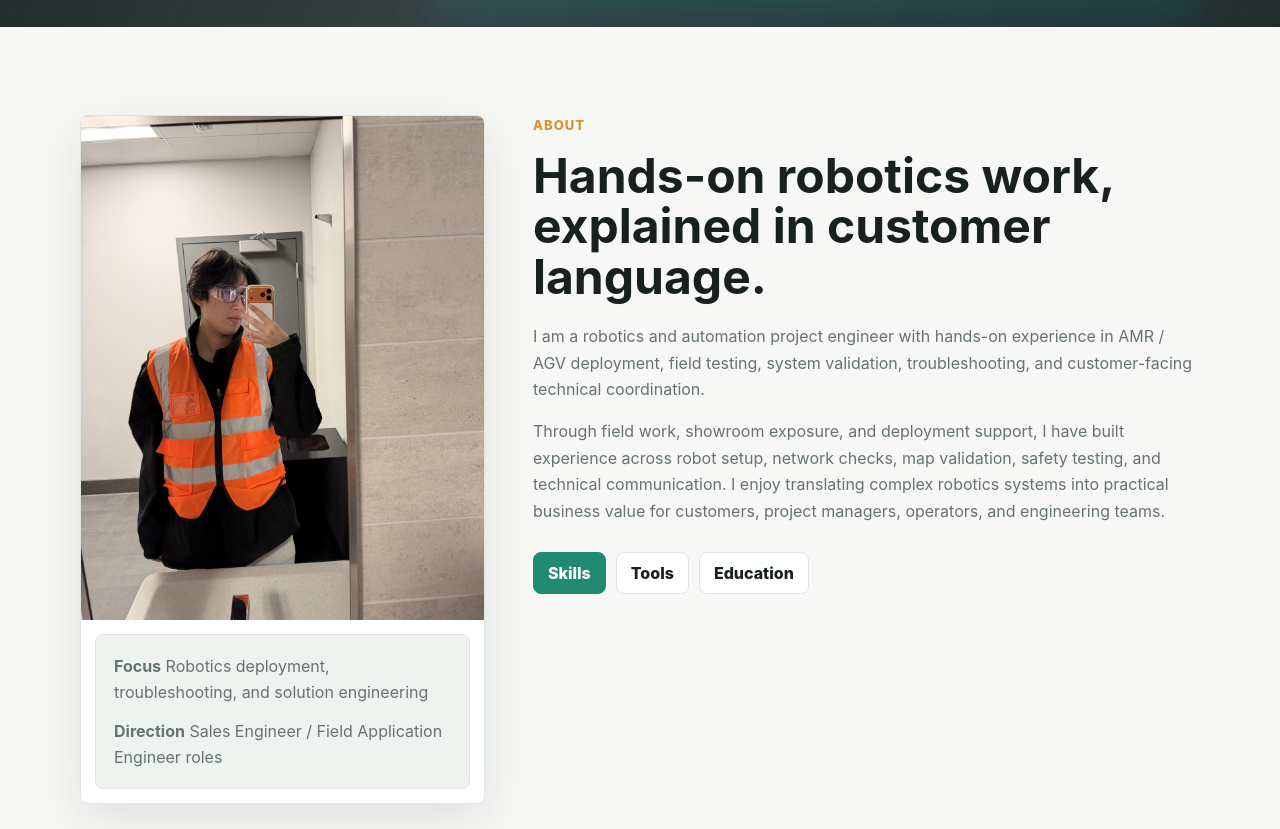
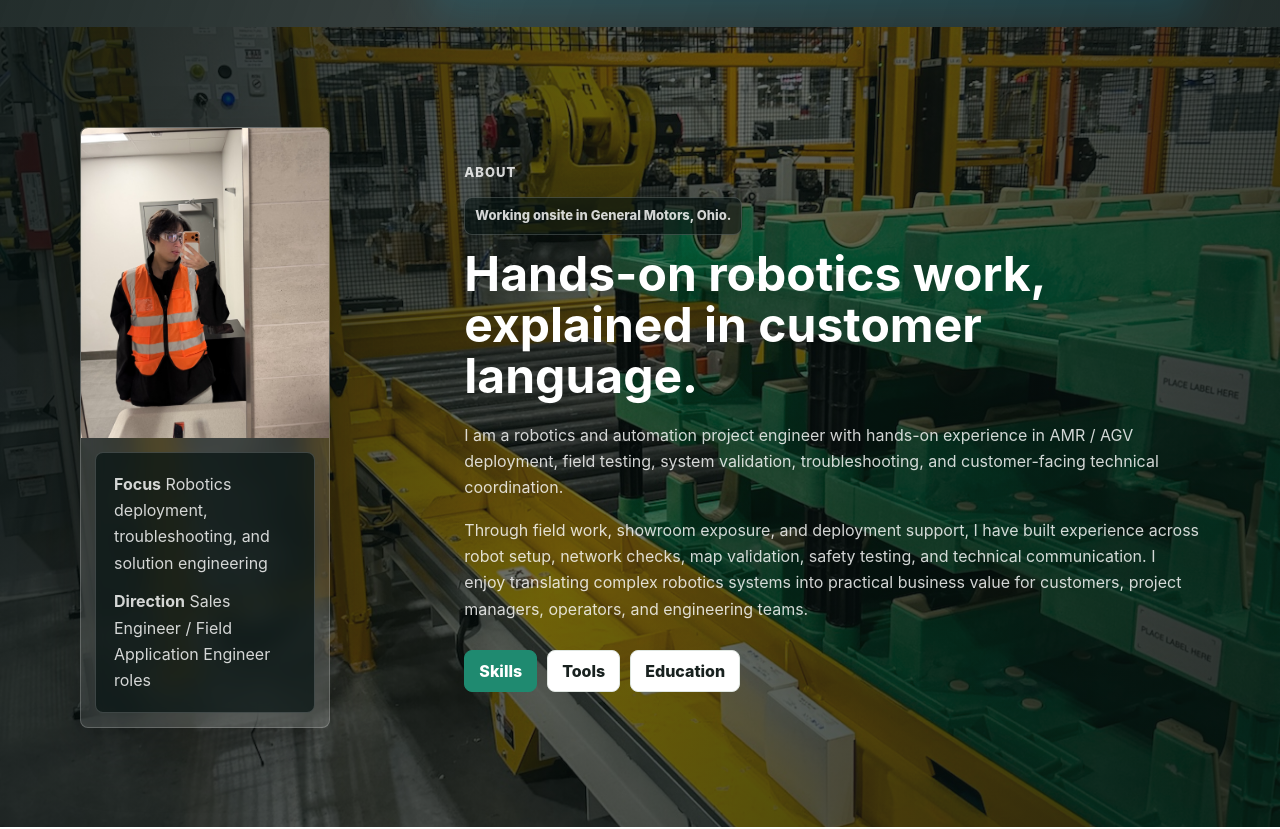
Before and after one commit to Kwokjustinn/robotics-portfolio, a plain HTML site: page index.html in a window 1280 px wide. Shown: the part 928-1757 px from the top of the page. Drawn offline with nearby package versions, Linux system fonts and the light colour scheme; grey boxes are pictures that could not be loaded.

Commit message:
Add onsite background to about section

```diff
--- a/index.html
+++ b/index.html
@@ -80,7 +80,7 @@
   </header> <!-- 首頁 hero/header 結束 -->
 
   <main> <!-- main 放頁面主要內容；一頁通常只用一次 -->
-    <section id="about" class="section"> <!-- About 區；id 俾 nav href="#about" 跳到呢度 -->
+    <section id="about" class="section about-section"> <!-- About 區；id 俾 nav href="#about" 跳到呢度，about-section 用嚟加第二頁背景圖 -->
       <div class="container about-grid"> <!-- about-grid 控制左右欄排版 -->
         <div class="portrait-card"> <!-- 左邊個人圖卡 -->
           <div class="media-frame portrait" data-label="Field Engineering"> <!-- 圖片外框；data-label 可俾 CSS/JS 使用 -->
@@ -94,6 +94,7 @@
 
         <div> <!-- About 右邊文字內容 -->
           <p class="section-kicker">About</p> <!-- section 小標籤 -->
+          <p class="onsite-quote">Working onsite in General Motors, Ohio.</p> <!-- 第二頁背景相嘅小 quote -->
           <h2 class="section-title">Hands-on robotics work, explained in customer language.</h2> <!-- h2 係 section 標題 -->
           <p> <!-- 第一段介紹文字 -->
             I am a robotics and automation project engineer with hands-on experience in AMR / AGV deployment,
--- a/style.css
+++ b/style.css
@@ -470,16 +470,40 @@ h1 { /* 首頁最大標題 */
   padding: 88px 0; /* 上下 88px，左右 0 */
 }
 
+.about-section { /* 第二頁 About 區背景 */
+  position: relative; /* 俾背景遮罩同內容可以正常疊放 */
+  min-height: 100svh; /* 令第二頁至少有一個螢幕高度，背景相更似獨立 page */
+  display: flex; /* 方便內容垂直置中 */
+  align-items: center; /* About 內容放近第二頁中間 */
+  color: #fff; /* About 背景變深後，主要文字用白色 */
+  background: /* 用深色遮罩壓低相片亮度，避免文字睇唔清 */
+    linear-gradient(110deg, rgba(6, 16, 15, 0.88), rgba(6, 16, 15, 0.58) 48%, rgba(6, 16, 15, 0.84)),
+    url("images/onsite-gm-ohio.jpg"); /* General Motors Ohio onsite 背景相 */
+  background-size: cover; /* 背景相填滿整個 section */
+  background-position: center; /* 背景相置中裁切 */
+}
+
 .about-grid { /* About 區兩欄排版 */
+  position: relative; /* 確保內容喺背景上面 */
+  z-index: 1; /* 內容層級高過背景 */
   display: grid; /* 用 grid 排左右欄 */
-  grid-template-columns: minmax(260px, 0.85fr) minmax(0, 1.4fr); /* 左欄較窄，右欄較闊 */
+  grid-template-columns: minmax(220px, 0.64fr) minmax(0, 1.4fr); /* 左欄縮窄，令 selfie/profile card 細啲 */
   gap: 48px; /* 左右欄距離 */
-  align-items: start; /* 兩欄由頂部對齊 */
+  align-items: center; /* 背景頁入面圖文垂直對齊更穩 */
 }
 
 .portrait-card { /* About 左邊圖片卡 */
+  width: min(100%, 250px); /* 將第二頁 selfie/profile card 再縮細，令背景更突出 */
+  justify-self: start; /* 令細卡靠左，而唔係拉滿成欄 */
   overflow: hidden; /* 超出卡片圓角嘅內容隱藏 */
   box-shadow: 0 16px 48px rgba(17, 33, 30, 0.1); /* 較柔和陰影 */
+}
+
+.about-section .portrait-card { /* 第二頁背景上嘅 profile card */
+  border-color: rgba(255, 255, 255, 0.2); /* 深色背景上用半透明白邊 */
+  background: rgba(255, 255, 255, 0.12); /* 半透明卡片底 */
+  box-shadow: 0 22px 60px rgba(0, 0, 0, 0.28); /* 背景相上加深陰影 */
+  backdrop-filter: blur(12px); /* 玻璃效果，令相片卡更高級 */
 }
 
 .media-frame img { /* About 圖片 */
@@ -498,8 +522,33 @@ h1 { /* 首頁最大標題 */
   background: var(--surface-muted); /* 淡綠灰底 */
 }
 
+.about-section .quick-info { /* 第二頁 quick info 盒 */
+  border-color: rgba(255, 255, 255, 0.18); /* 深色背景上用淺邊框 */
+  background: rgba(7, 20, 18, 0.72); /* 半透明深色底，文字會清楚 */
+}
+
 .quick-info p { /* quick info 內文字 */
   margin-bottom: 0; /* 清走底部 margin */
+}
+
+.about-section p { /* 第二頁段落文字 */
+  color: rgba(255, 255, 255, 0.82); /* 背景圖上用淡白色，保持易讀 */
+}
+
+.about-section .section-title { /* 第二頁標題 */
+  color: #fff; /* 深色背景上用白色標題 */
+}
+
+.onsite-quote { /* 第二頁小 quote */
+  width: fit-content; /* quote 盒闊度跟文字 */
+  margin-bottom: 14px; /* 同下面 h2 分隔 */
+  padding: 7px 10px; /* quote 內距 */
+  border: 1px solid rgba(255, 255, 255, 0.18); /* 淡邊框 */
+  border-radius: var(--radius); /* 跟全站圓角一致 */
+  background: rgba(7, 20, 18, 0.62); /* 半透明深色底 */
+  color: rgba(255, 255, 255, 0.9); /* quote 文字白色 */
+  font-size: 13px; /* 小 quote 字體 */
+  font-weight: 800; /* 加粗，令 quote 清楚 */
 }
 
 .section-title { /* section 大標題 */
```
Also changed, not shown: images/onsite-gm-ohio.jpg (added).
